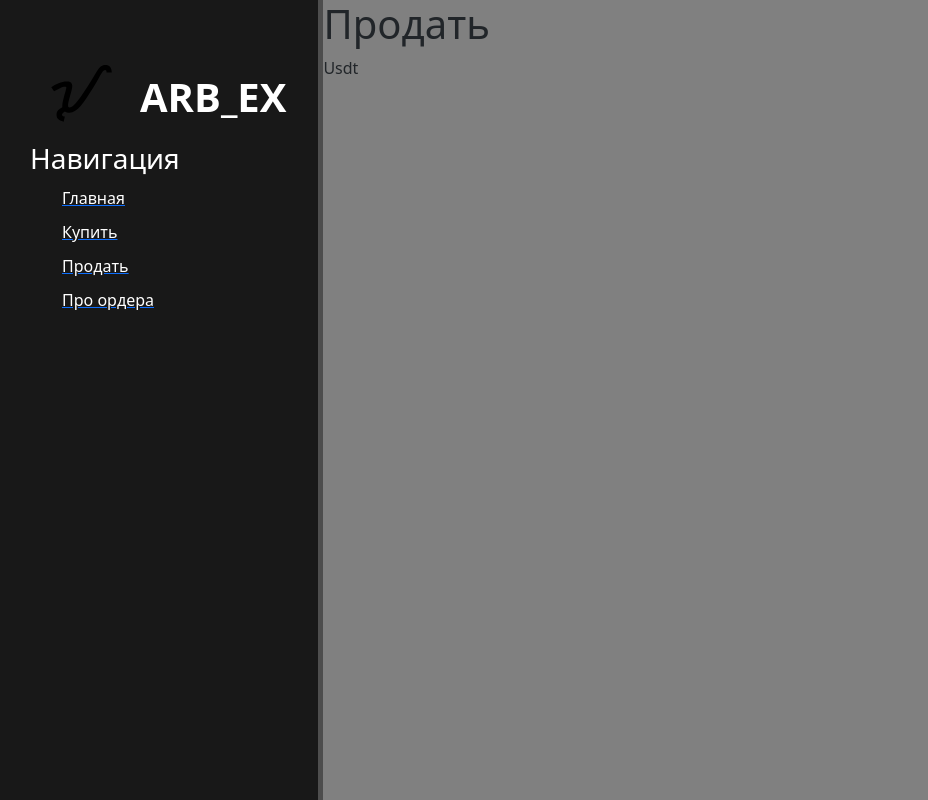
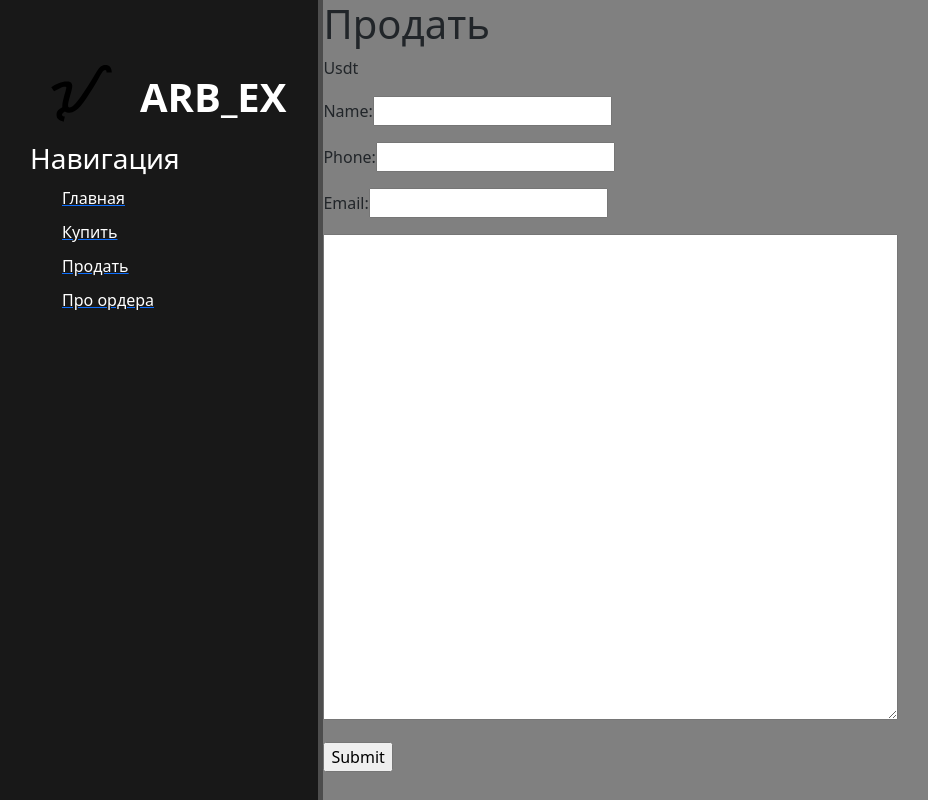
Before and after one commit to d1vegg/webapp, a Django app: page /selling in a window 1280 px wide. Shown: the whole page, without its empty margins (2-930 px from the left). Run offline with Django 5.2, Linux system fonts and the light colour scheme.

Commit message:
added db selling

```diff
--- a/webapp/main/templates/main/selling.html
+++ b/webapp/main/templates/main/selling.html
@@ -3,6 +3,22 @@
 {% block content %}
     <h1>Продать</h1>
     <p>Usdt</p>
+<form method="post" action="app/save_page">
+<p>
+Name:<input type="text" name="Nickname"/>
+</p>
+<p>
+Phone:<input type="text" name="phone"/>
+</p>
+<p>
+Email:<input type="text" name="email"/>
+</p>
+<p>
+<textarea name="description" rows=20 cols=60>
+</textarea><br>
+</p>
+<input type="submit" value="Submit"/>
+</form>
 {% endblock %}
 
 {% block title %}Продать крипто{% endblock %}
```
Also changed, not shown: webapp/webapp/settings.py (+6 -2 lines).
